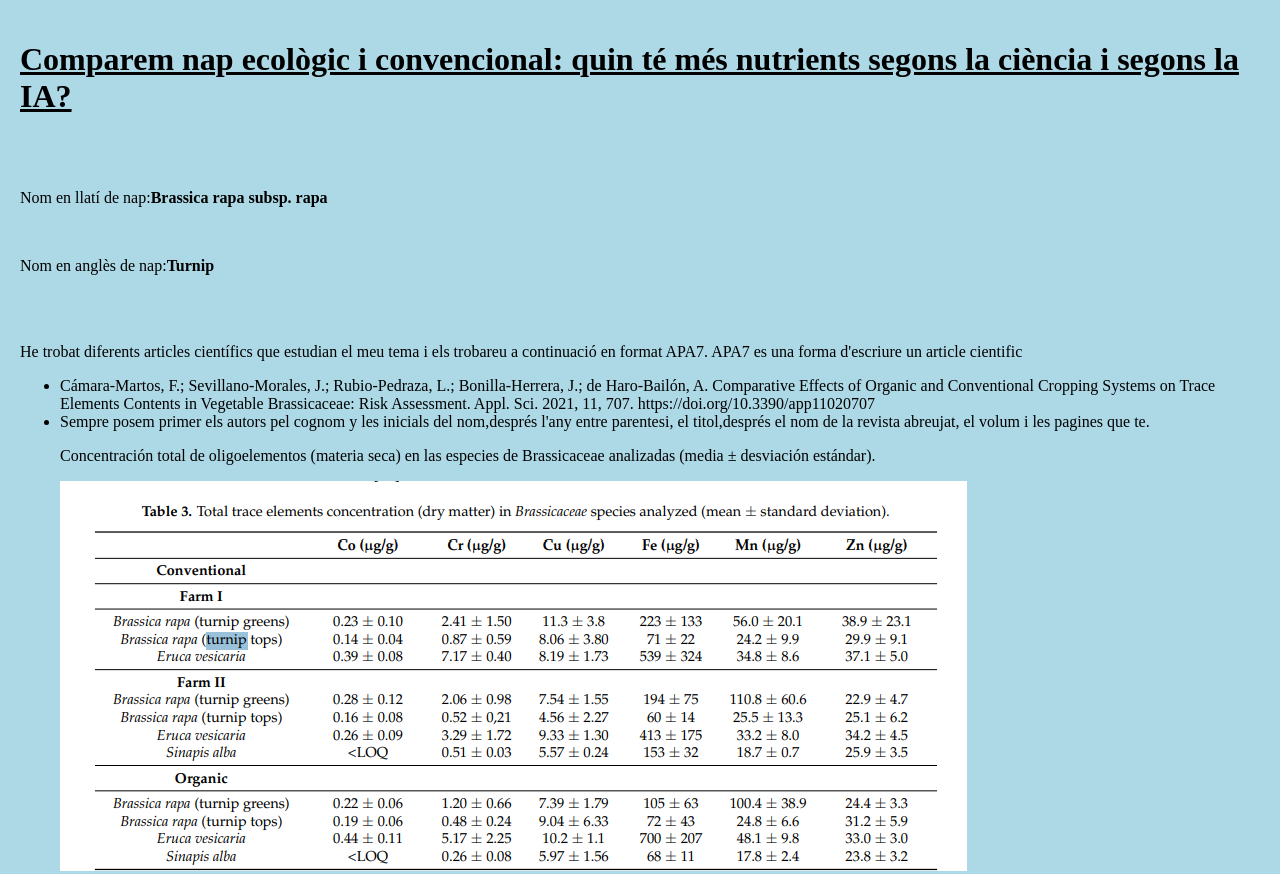
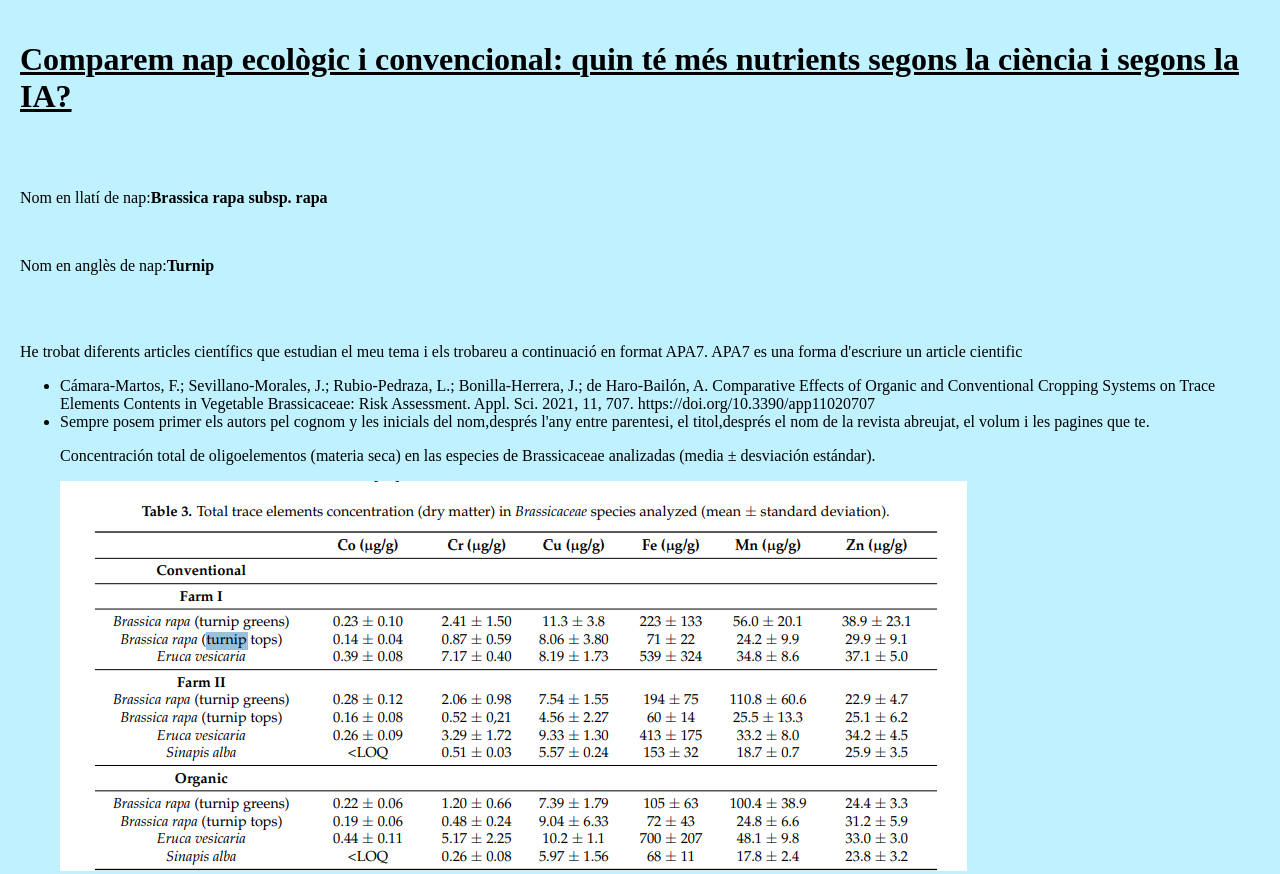
Before and after one commit to Ying119988/Ying119988.github.io, a plain HTML site: page cerca/index.html in a window 1280 px wide. Shown: the top 874 px of the page. Drawn offline with Linux system fonts and the light colour scheme.

Commit message:
Change background color to a lighter shade of blue

```diff
--- a/cerca/index.html
+++ b/cerca/index.html
@@ -7,7 +7,7 @@
    body {
     margin: 10px;
     padding: 10px;
-    background-color: #ADD8E6;
+    background-color: #BFF1FF;
   }
 </style>
 </head>
```
